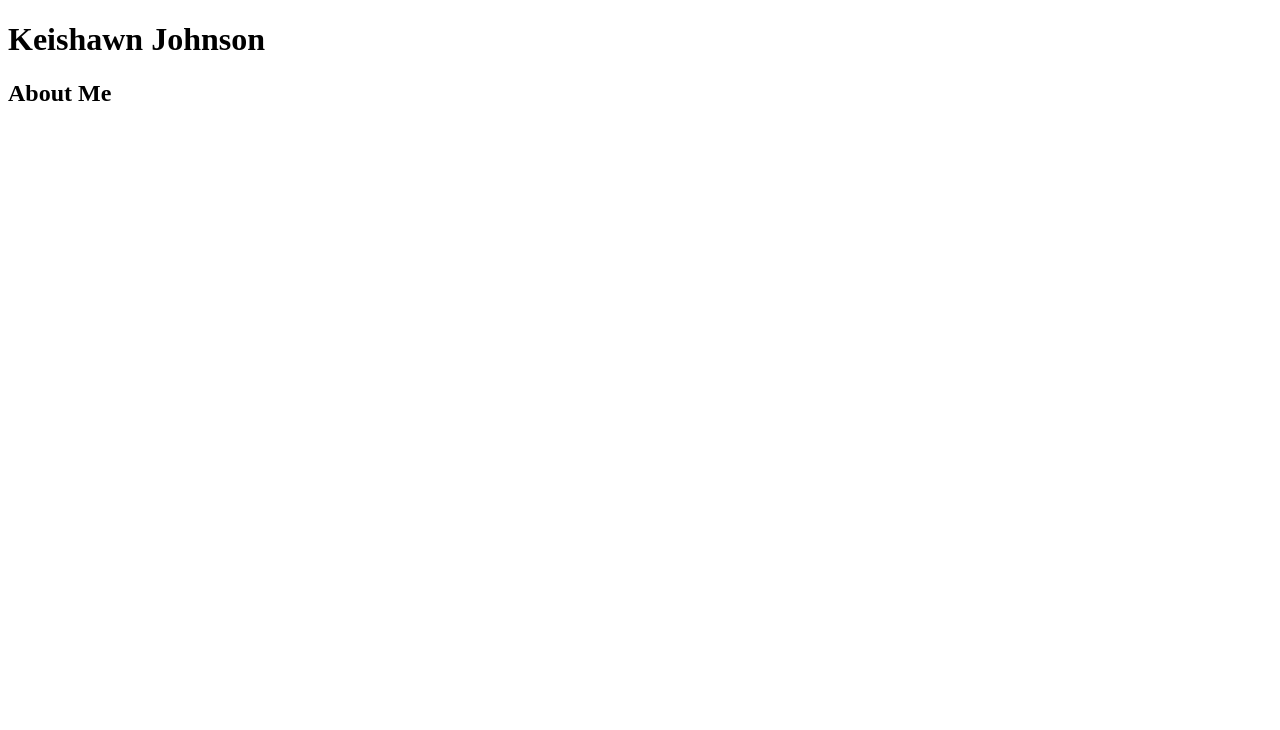
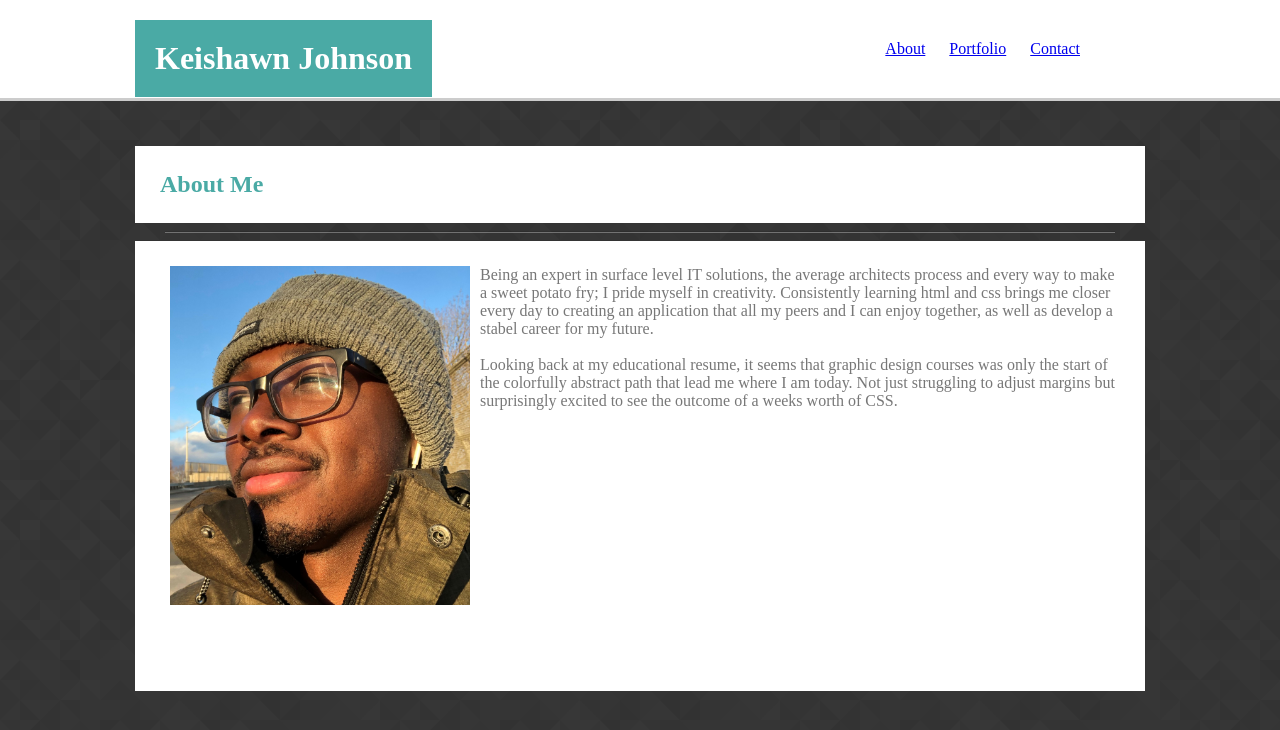
Before and after one commit to KeishawnJohnson/KeishawnJohnson.github.io, a plain HTML site: page index.html in a window 1280 px wide. Drawn offline with Linux system fonts and the light colour scheme.

Commit message:
hw fixes

```diff
--- a/assets/css/style.css
+++ b/assets/css/style.css
@@ -0,0 +1,108 @@
+.container{
+    width: 960px;
+    margin: 0 auto;
+
+}
+
+header{
+    background-color: #ffffff;
+    display: block;
+    border-color: #cccccc;
+    border-bottom-style: inset;
+}
+
+header::after{
+    content: '';
+    display: table;
+    clear: both;
+
+}
+
+h1{
+    float: left;
+    margin: 20px;
+    padding: 20px;
+    background-color: #4aaaa5;
+    margin-bottom: 0%;
+    color: white;
+    position: relative;
+    right: 45px;
+}
+
+nav{
+    float: right;
+
+}
+
+nav ul{
+    margin: 20px;
+    padding: 20px;
+    list-style: none;
+    background-color: #ffffff;
+    color: #777777;
+
+}
+
+nav li{
+    display: inline-block;
+    margin-left: 20px;
+
+}
+
+body{
+    margin: auto;
+}
+
+h2{
+    margin: auto;
+    margin-top: 45px;
+    background-color: #ffffff;
+    padding: 25px;
+    width: 960px;
+    color: #4aaaa5;
+}
+
+img{
+    float: left;
+    width: 300px;
+    margin: 10px;
+    margin-top: 0px;
+}
+
+p{
+    margin: auto;
+    height: 400px;
+    background-color: #ffffff;
+    border-color: #dddddd;
+    width: 960px;
+    padding: 25px;
+    color: #777777;
+}
+
+hr{
+    border: 0;
+    height: 0;
+    border-top: 1px solid rgba(0, 0, 0, 0.1);
+    border-bottom: 1px solid rgba(255, 255, 255, 0.3);
+    max-width: 950px;
+}
+
+form{
+    margin: auto;
+    height: 400px;
+    background-color: #ffffff;
+    border-color: #dddddd;
+    width: 960px;
+    padding: 25px;
+    color: #777777;
+}
+
+#incomplete{
+    margin: auto;
+    height: 400px;
+    background-color: #ffffff;
+    border-color: #dddddd;
+    width: 960px;
+    padding: 25px;
+    color: #777777;
+}
--- a/index.html
+++ b/index.html
@@ -3,11 +3,43 @@
 
 <head>
     <meta charset="UTF-8">
+    <link rel="stylesheet" type="text/css" href="./assets/css/style.css">
     <title>That Portfolio Though</title>
-    </head>
+</head>
 
-<body>
-    <h1>Keishawn Johnson</h1>
+<body background="./assets/images/prism.png">
+    <header>
+        <div class="container">
+
+            <h1>Keishawn Johnson</h1>
+
+            <nav>
+                <ul>
+                    <li><a href="./index.html">About</a></li>
+                    <li><a href="./portfolio.html">Portfolio</a></li>
+                    <li><a href="./contact.html">Contact</a></li>
+                </ul>
+            </nav>
+
+        </div>
+    </header>
+
     <h2>About Me</h2>
-    <h3></h3>
+    <hr>
+    <p>
+        <img src="assets/images/Me lol.jpg" alt="me">
+
+        Being an expert in surface level IT solutions, the average architects process and every way to make a sweet
+        potato fry; I pride myself in creativity. Consistently learning html and css brings me closer every day to
+        creating an application that all my peers and I can enjoy together, as well as develop a stabel career for my
+        future.
+        <br>
+        <br>
+        Looking back at my educational resume, it seems that graphic design courses was only the start of the colorfully
+        abstract path that lead me where I am today. Not just struggling to adjust margins but surprisingly excited to
+        see the outcome of a weeks worth of CSS.
+    </p>
+
 </body>
+
+</html>
```
Also changed, not shown: contact.html (+46 -0 lines), portfolio.html (+36 -0 lines), assets/css/prism.png (added), assets/images/Me lol.jpg (added), assets/images/placeholder.jpg (added), assets/images/prism.png (added).
